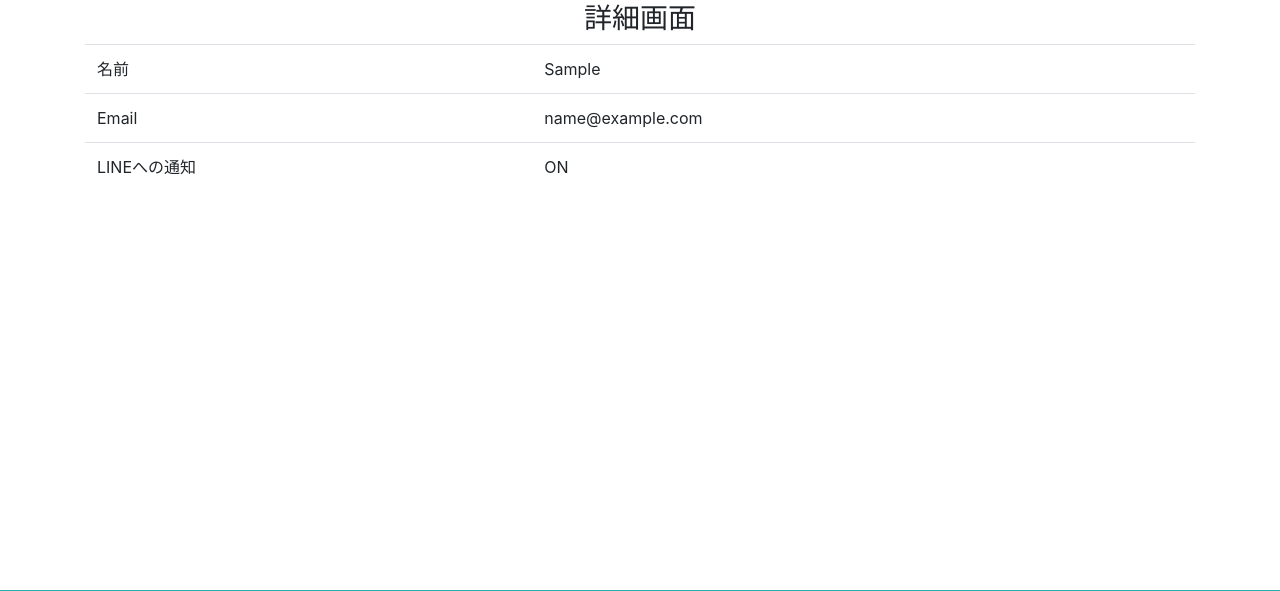
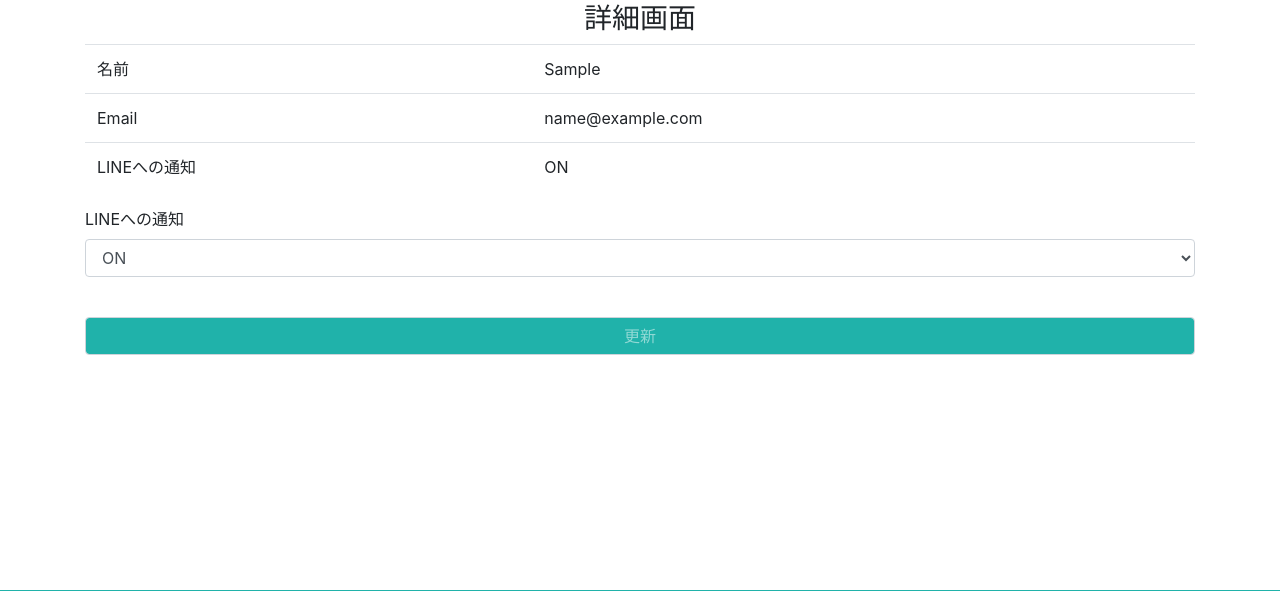
Before and after one commit to fukeasahi/scraping_manaba, a Flask app: page /my_page in a window 1280 px wide. Shown: the part 154-745 px from the top of the page. Run offline with Flask 2, Linux system fonts and the light colour scheme; the visitor is signed in with stand-in values (Sample User, id 1); data comes from the database, SQL or seed files in the repository; parts of the project's set-up code (start-up, migrations or seed data) failed here and were passed over; some libraries are stand-ins or nearby versions.

Commit message:
update sho

```diff
--- a/app.py
+++ b/app.py
@@ -3,4 +3,4 @@ from website import create_app
 app = create_app()
 
 if __name__ == "__main__":
-  app.run()
+  app.run(debug=True)
--- a/website/auth.py
+++ b/website/auth.py
@@ -10,9 +10,15 @@ import os
 
 auth = Blueprint('auth', __name__)
 
-@auth.route("/my_page")
+@auth.route("/my_page", methods=["GET", "POST"])
 @login_required
 def show():
+    if request.method == "POST":
+        current_user.is_active = True if request.form.get("isActive") == "true" else False
+        db.session.commit()
+        flash('Account updated!', category='success')
+        return redirect(url_for('auth.show'))
+
     return render_template("show.html", user=current_user)
 
 # @auth.route("/update", methods=["GET", "POST"])
--- a/website/templates/show.html
+++ b/website/templates/show.html
@@ -21,4 +21,18 @@
 
 </table>
 
+<form action="/update" method="POST">
+
+  <div class="form-group">
+    <label for="isActive">LINEへの通知</label>
+    <select name="isActive" class="form-control">
+      <option value="true" class="form-control">ON</option>
+      <option value="false" class="form-control">OFF</option>
+    </select>
+  </div>
+
+  <br />
+  <button type="submit" class="bt form-control" style="background-color:lightseagreen; color:rgba(255,255,255,.5);">更新</button>
+</form>
+
 {% endblock %}
```
